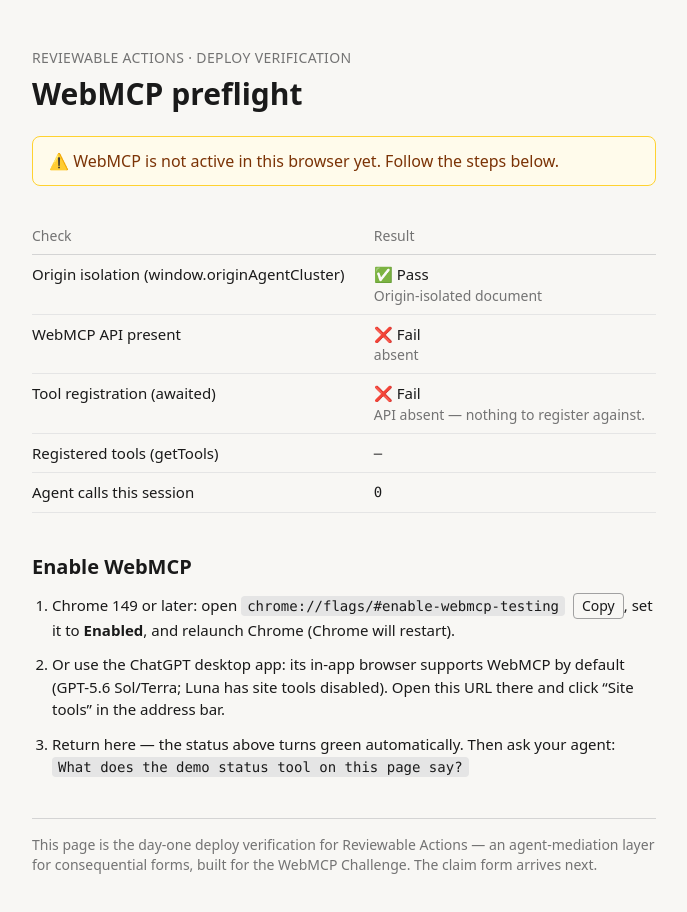
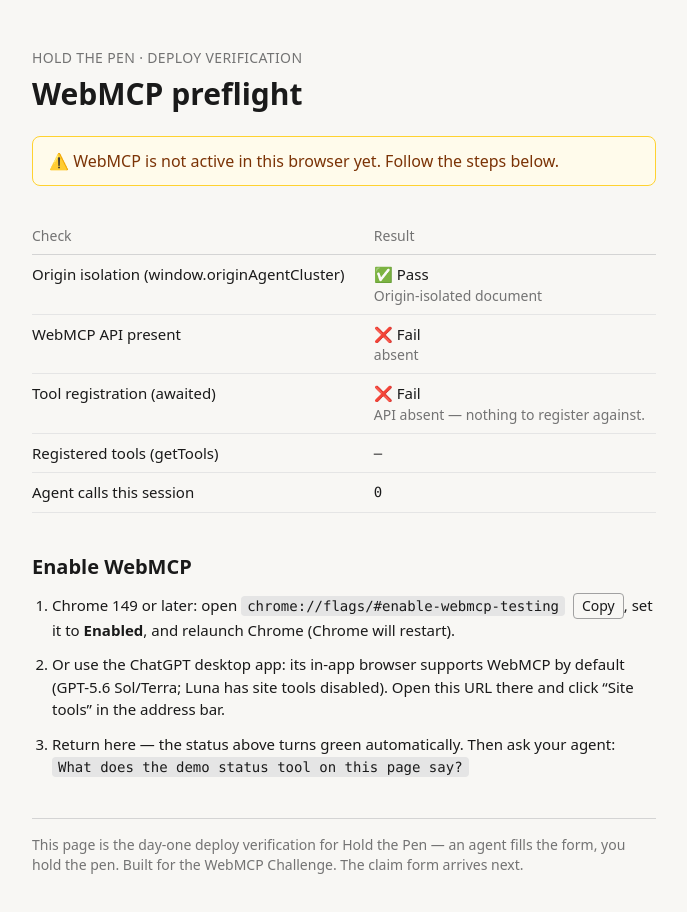
Before and after one commit to nischal94/holdthepen, a Next.js app: page / in a window 1280 px wide. Shown: the top 912 px of the page, without its empty margins (296-983 px from the left). Built offline with nearby package versions, Linux system fonts and the light colour scheme.

Commit message:
chore: Rename project to Hold the Pen

```diff
--- a/app/layout.tsx
+++ b/app/layout.tsx
@@ -2,9 +2,9 @@
 import "./globals.css";
 
 export const metadata: Metadata = {
-  title: "Reviewable Actions — WebMCP preflight",
+  title: "Hold the Pen — WebMCP preflight",
   description:
-    "Agent-mediation layer for consequential forms. Preflight build.",
+    "You hold the pen. An agent-mediation layer for consequential forms. Preflight build.",
 };
 
 export default function RootLayout({
--- a/app/page.tsx
+++ b/app/page.tsx
@@ -79,7 +79,7 @@
           annotations: { readOnlyHint: true, untrustedContentHint: false },
           execute: async () => {
             setState((s) => ({ ...s, demoCallCount: s.demoCallCount + 1 }));
-            return "Preflight OK. WebMCP tool execution works on this page. This is a deploy-verification build; the full Reviewable Actions claim form is under construction.";
+            return "Preflight OK. WebMCP tool execution works on this page. This is a deploy-verification build of Hold the Pen; the full claim form is under construction.";
           },
         });
         registration = "pass";
@@ -134,7 +134,7 @@
   return (
     <main className="mx-auto max-w-2xl px-6 py-12">
       <p className="text-sm font-medium uppercase tracking-wide text-neutral-500">
-        Reviewable Actions · deploy verification
+        Hold the Pen · deploy verification
       </p>
       <h1 className="mt-2 text-3xl font-semibold">WebMCP preflight</h1>
 
@@ -234,9 +234,9 @@
       </section>
 
       <p className="mt-10 border-t border-neutral-300 pt-4 text-sm text-neutral-500">
-        This page is the day-one deploy verification for Reviewable Actions —
-        an agent-mediation layer for consequential forms, built for the WebMCP
-        Challenge. The claim form arrives next.
+        This page is the day-one deploy verification for Hold the Pen — an
+        agent fills the form, you hold the pen. Built for the WebMCP Challenge.
+        The claim form arrives next.
       </p>
     </main>
   );
--- a/package.json
+++ b/package.json
@@ -1,5 +1,5 @@
 {
-  "name": "reviewable-actions",
+  "name": "holdthepen",
   "version": "0.1.0",
   "private": true,
   "scripts": {
```
Also changed, not shown: 3 other files (tests, documents, lock files or other folders).
